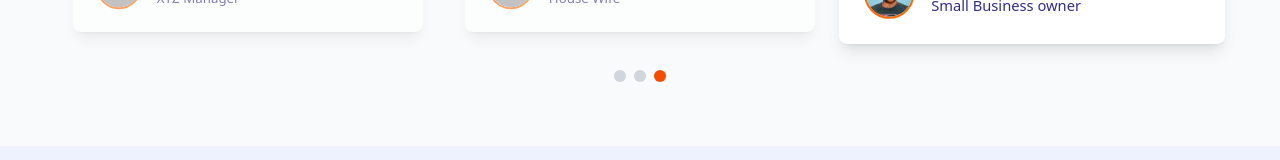
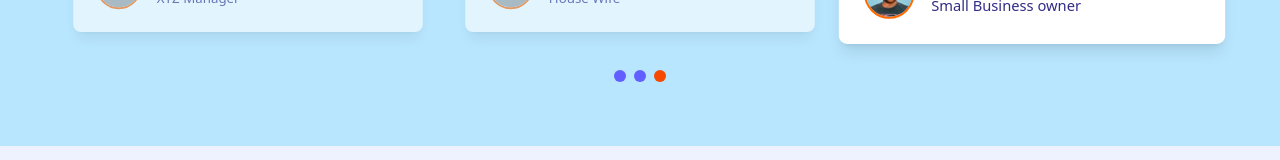
Before and after one commit to Nasrah-muse/Fariid-service-marketplace, a React (Vite) app: page / in a window 1280 px wide. Shown: the part 1234-1394 px from the top of the page. Built offline with nearby package versions, Linux system fonts and the light colour scheme; no server answers; grey boxes are pictures that could not be loaded.

Commit message:
fix(homePage): update testimonial section bg-colar and dot bg-colr for light mode

```diff
--- a/src/pages/HomePage.jsx
+++ b/src/pages/HomePage.jsx
@@ -112,7 +112,7 @@ const HomePage = () => {
 
 
     </div>
-    <div className={`py-16 px-4 sm:px-6 lg:px-8 ${theme === 'dark' ? 'bg-gray-800' : 'bg-gray-50'}`}>
+    <div className={`py-16 px-4 sm:px-6 lg:px-8 ${theme === 'dark' ? 'bg-gray-800' : 'bg-sky-200'}`}>
         <div className="max-w-7xl mx-auto">
           <h2 className={`text-4xl font-bold text-center mb-12 ${theme === 'dark' ? 'text-sky-200' : 'text-indigo-900'}`}>
             See What <span className='text-orange-500'>Our Happy Customers</span> Have to Say
@@ -162,7 +162,7 @@ const HomePage = () => {
                       : 'bg-orange-600'
                     : theme === 'dark'
                     ? 'bg-gray-500'
-                    : 'bg-gray-300'
+                    : 'bg-indigo-500'
                 }`}
                />
             ))}
```
